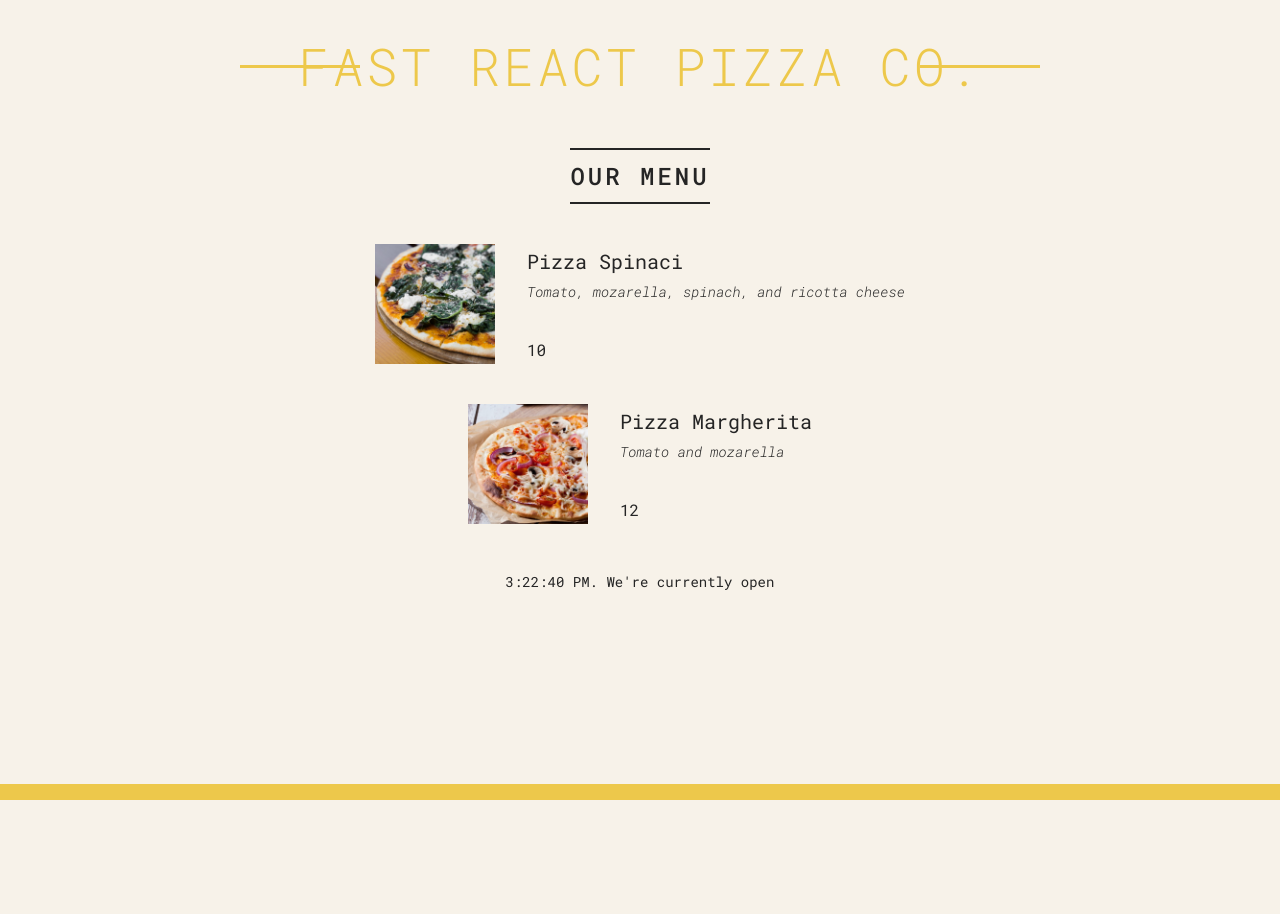
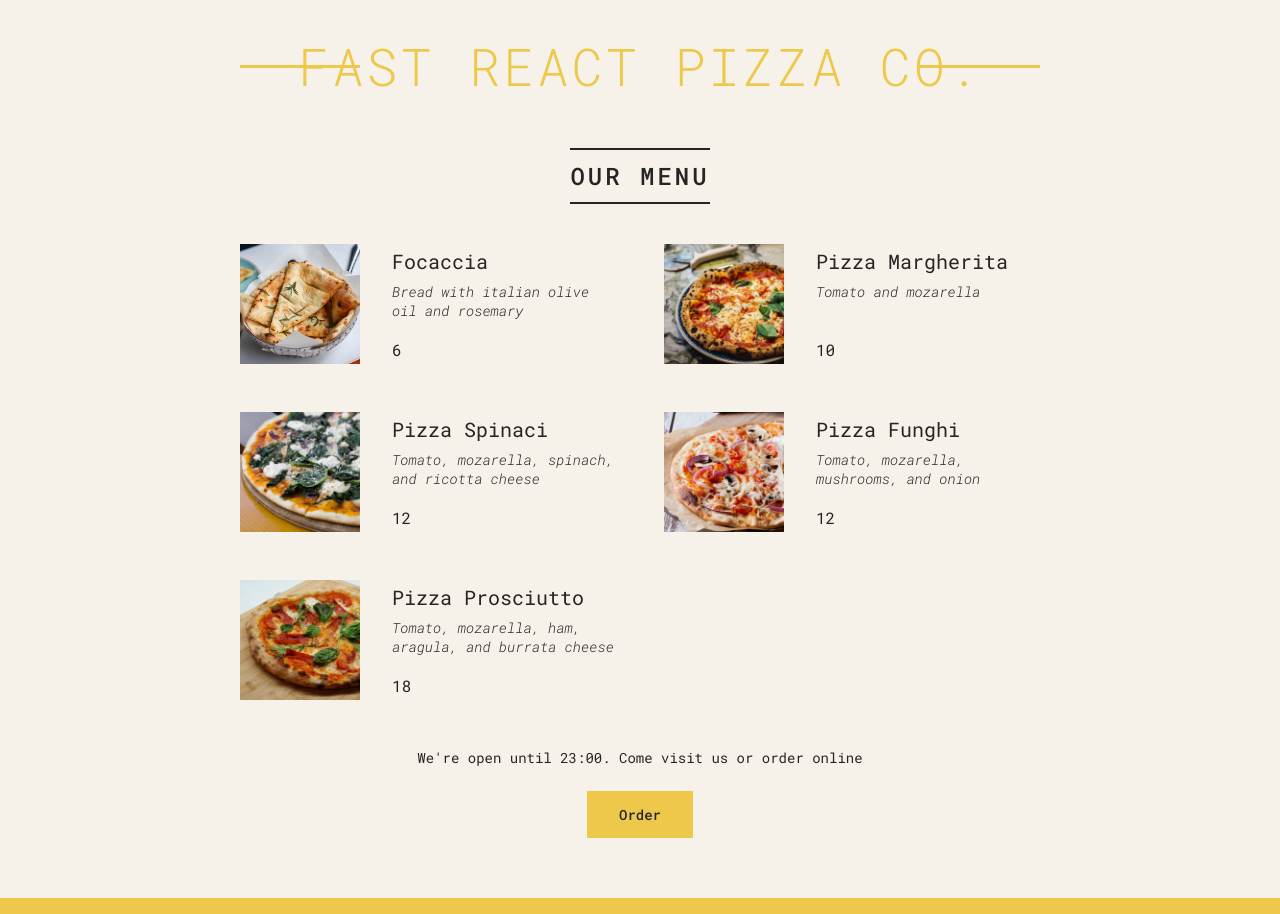
Before and after one commit to MtiPsd/pizza-menu, a React (Create React App) app: page / in a window 1280 px wide. Before the commit the page ends 800 px from the top, so only its background shows below. Built offline with nearby package versions, Linux system fonts and the light colour scheme.

Commit message:
added some interactivity to the app

```diff
--- a/src/App.js
+++ b/src/App.js
@@ -65,43 +65,53 @@ function Header() {
 }
 
 function Menu() {
+  // const pizzas = [];
+  const pizzas = pizzaData;
+  const pizzasCount = pizzas.length;
+
   return (
     <main className='menu'>
       <h2>Our menu</h2>
-      <Pizza
-        name='Pizza Spinaci'
-        ingredient='Tomato, mozarella, spinach, and ricotta cheese'
-        photo='pizzas/spinaci.jpg'
-        price={10}
-      />
-      <Pizza
-        name='Pizza Margherita'
-        ingredient='Tomato and mozarella'
-        photo='pizzas/funghi.jpg'
-        price={12}
-      />
+
+      {pizzasCount > 0 ? (
+        <ul className='pizzas'>
+          {pizzaData.map((pizza, index) => (
+            <Pizza
+              key={index}
+              name={pizza.name}
+              ingredient={pizza.ingredients}
+              photo={pizza.photoName}
+              price={pizza.price}
+              soldOut={pizza.soldOut}
+            />
+          ))}
+        </ul>
+      ) : (
+        <p>⚠️ We're still working on our menu please come back later</p>
+      )}
     </main>
   );
 }
 
-function Pizza(props) {
-  console.log(props);
+function Pizza({ photo, name, ingredient, price, soldOut }) {
+  if (soldOut) return null;
+
   return (
-    <div className='pizza'>
-      <img src={props.photo} alt={props.name}></img>
+    <li className='pizza'>
+      <img src={photo} alt={name}></img>
       <div>
-        <h3>{props.name}</h3>
-        <p>{props.ingredient}</p>
-        <span>{props.price}</span>
+        <h3>{name}</h3>
+        <p>{ingredient}</p>
+        <span>{price}</span>
       </div>
-    </div>
+    </li>
   );
 }
 
 function Footer() {
   const hour = new Date().getHours();
   const openHours = 12;
-  const closeHour = 22;
+  const closeHour = 23;
   const isOpen = hour >= openHours && hour <= closeHour;
   ///////////////////////////////////////////
   if (isOpen) {
@@ -112,7 +122,16 @@ function Footer() {
 
   return (
     <footer className='footer'>
-      {new Date().toLocaleTimeString()}. We're currently open
+      {isOpen ? (
+        <div className='order'>
+          <p>We're open until {closeHour}:00. Come visit us or order online</p>
+          <button className='btn'>Order</button>
+        </div>
+      ) : (
+        <p>
+          We're happy to welcome you between {openHours}:00 and {closeHour}:00
+        </p>
+      )}
     </footer>
   );
 }
```
